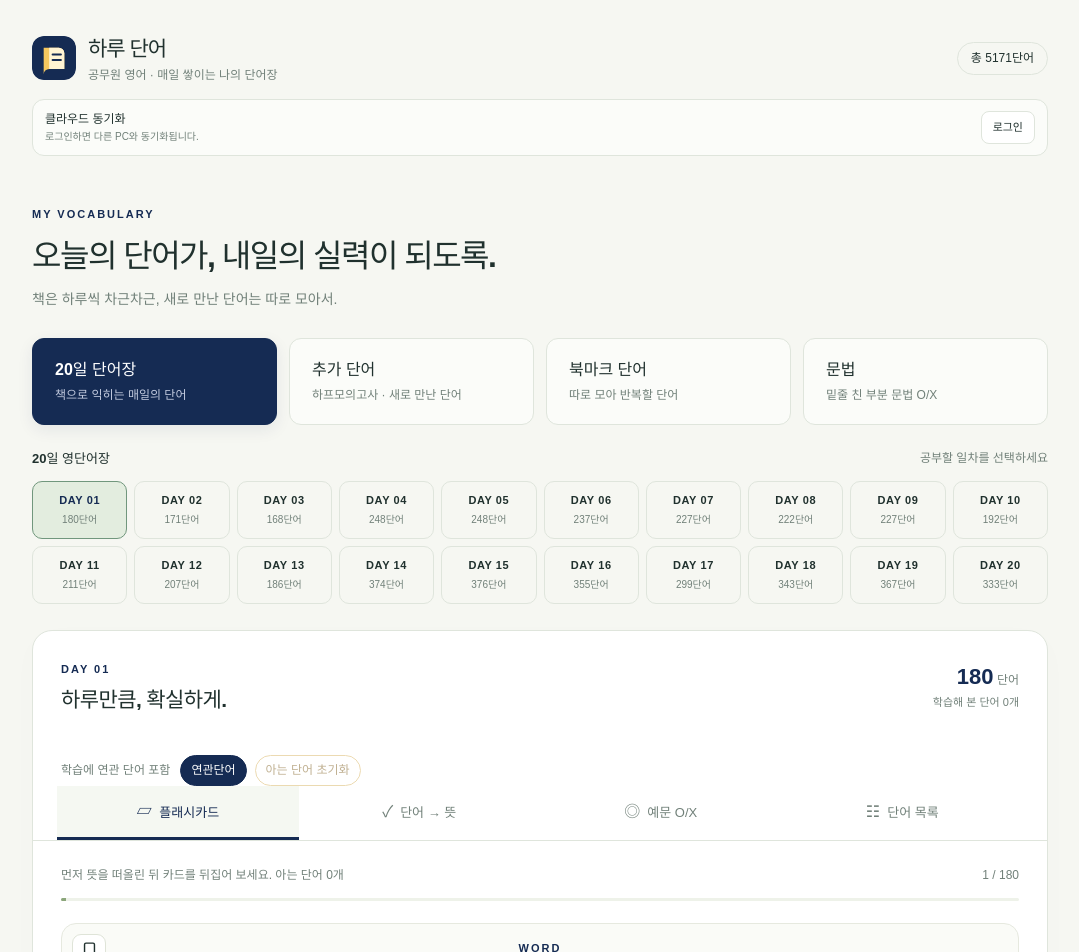
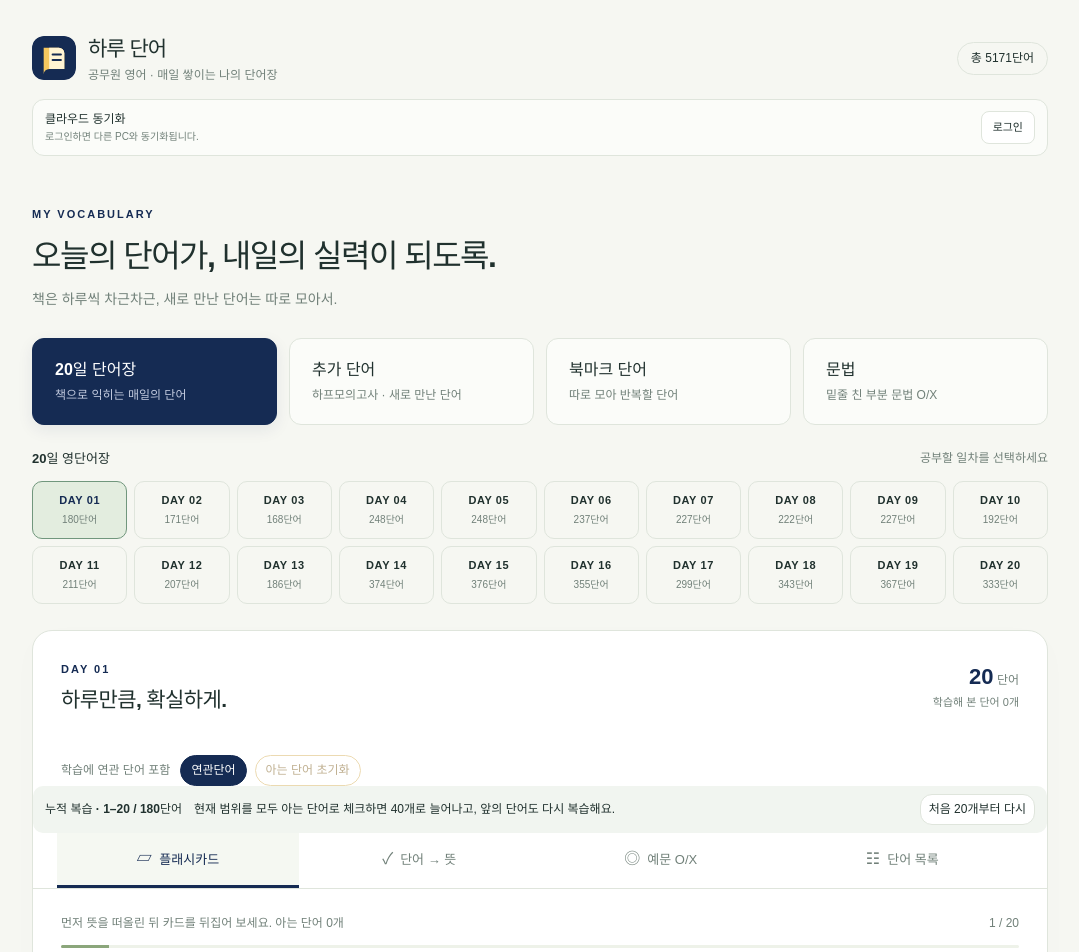
Before and after one commit to leegh519/voca-app, a React (Vite) app: page / in a window 1280 px wide. Shown: the top 952 px of the page, without its empty margins (100-1179 px from the left). Built offline with nearby package versions, Linux system fonts and the light colour scheme.

Commit message:
feat: add cumulative vocabulary review in groups of 20

```diff
--- a/src/App.tsx
+++ b/src/App.tsx
@@ -7,6 +7,10 @@ import { useEffect, useMemo, useState } from "react";
 import type { Dispatch, SetStateAction } from "react";
 import {
   loadKnownWordIds,
+  loadCumulativeStudy,
+  saveCumulativeStudy,
+  cumulativeSourceKey,
+  updateCumulativeRound,
   prepareFlashcards,
   prepareWordStudy,
   loadBookmarkedWordIds,
@@ -89,6 +93,7 @@ export default function App() {
     setUserContent(content);
     setKnownIdsByScope(loadKnownWordIds(contentWords));
     setBookmarkedIds(loadBookmarkedWordIds(contentWords));
+    setCumulativeStudy(loadCumulativeStudy());
     setStudyRevision((value) => value + 1);
   }
   function handleContentAdded(kind: "extra" | "grammar", content: Extra | GrammarData) {
@@ -135,20 +140,36 @@ export default function App() {
         : selectWords(allWords, scope, day),
     [allWords, bookmarkedIds, scope, day],
   );
-  const words = useMemo(
+  const filteredWords = useMemo(
     () =>
       showRelated || scope === "bookmarks"
         ? selectedWords
         : selectedWords.filter((word) => !isRelatedWord(word)),
     [selectedWords, showRelated],
   );
-  const knownIds = knownIdsByScope[scope];
-  const setKnownIds: Dispatch<SetStateAction<string[]>> = (update) =>
-    setKnownIdsByScope((previous) => ({
-      ...previous,
-      [scope]:
-        typeof update === "function" ? update(previous[scope]) : update,
-    }));
+  const [cumulativeStudy, setCumulativeStudy] = useState(loadCumulativeStudy);
+  useEffect(() => saveCumulativeStudy(cumulativeStudy), [cumulativeStudy]);
+  const cumulativeKey = cumulativeSourceKey(day, filteredWords);
+  const round = cumulativeStudy[cumulativeKey] ?? { limit: 20, knownIds: [] };
+  const words = useMemo(
+    () => scope === "textbook" ? filteredWords.slice(0, round.limit) : filteredWords,
+    [scope, filteredWords, round.limit],
+  );
+  const knownIds = scope === "textbook" ? round.knownIds : knownIdsByScope[scope];
+  const setKnownIds: Dispatch<SetStateAction<string[]>> = (update) => {
+    if (scope === "textbook") {
+      setCumulativeStudy((previous) => {
+        const current = previous[cumulativeKey] ?? { limit: 20, knownIds: [] };
+        const ids = typeof update === "function" ? update(current.knownIds) : update;
+        return { ...previous, [cumulativeKey]: updateCumulativeRound(filteredWords, current, ids) };
+      });
+    } else {
+      setKnownIdsByScope((previous) => ({
+        ...previous,
+        [scope]: typeof update === "function" ? update(previous[scope]) : update,
+      }));
+    }
+  };
   const label = isGrammar
     ? "문법 O/X"
     : scope === "textbook"
@@ -366,6 +387,18 @@ export default function App() {
                 아는 단어 초기화
               </button>
             </div>
+            {scope === "textbook" && filteredWords.length > 0 && (
+              <div className="cumulative-progress" role="status">
+                <strong>누적 복습 · 1–{words.length} / {filteredWords.length}단어</strong>
+                <span>{words.length < filteredWords.length
+                  ? `현재 범위를 모두 아는 단어로 체크하면 ${Math.min(round.limit + 20, filteredWords.length)}개로 늘어나고, 앞의 단어도 다시 복습해요.`
+                  : "마지막 단계예요. 앞에서 익힌 단어까지 모두 복습해요."}</span>
+                <button type="button" onClick={() => {
+                  setCumulativeStudy((previous) => ({ ...previous, [cumulativeKey]: { limit: 20, knownIds: [] } }));
+                  setStudyRevision((value) => value + 1);
+                }}>처음 20개부터 다시</button>
+              </div>
+            )}
             <div className="mode-nav" role="tablist" aria-label="학습 방식">
               {modes.map((item) => (
                 <button
--- a/src/studySession.ts
+++ b/src/studySession.ts
@@ -355,3 +355,33 @@ export function saveGrammarSession(
     score: session.score,
   });
 }
+
+export type CumulativeRound = { limit: number; knownIds: string[] };
+export type CumulativeStudy = Record<string, CumulativeRound>;
+const CUMULATIVE_KEY = "voca-app.cumulative-study.v1";
+export function cumulativeSourceKey(day: number, words: StudyWord[]) {
+  return `${day}:${versionOf(words)}`;
+}
+export function loadCumulativeStudy(): CumulativeStudy {
+  const saved = read(CUMULATIVE_KEY);
+  if (!object(saved)) return {};
+  return Object.fromEntries(Object.entries(saved).filter(([, value]) =>
+    object(value) && Number.isInteger(value.limit) && Number(value.limit) >= 20 &&
+    Number(value.limit) % 20 === 0 && Array.isArray(value.knownIds) &&
+    value.knownIds.every((id) => typeof id === "string") &&
+    new Set(value.knownIds).size === value.knownIds.length,
+  )) as CumulativeStudy;
+}
+export function saveCumulativeStudy(value: CumulativeStudy) {
+  write(CUMULATIVE_KEY, value);
+}
+export function updateCumulativeRound(
+  words: StudyWord[], round: CumulativeRound, knownIds: string[],
+): CumulativeRound {
+  const active = words.slice(0, round.limit);
+  const known = new Set(knownIds);
+  if (active.length > 0 && round.limit < words.length && active.every((word) => known.has(word.id))) {
+    return { limit: round.limit + 20, knownIds: [] };
+  }
+  return { limit: round.limit, knownIds: [...new Set(knownIds)].filter((id) => active.some((word) => word.id === id)) };
+}
--- a/src/styles.css
+++ b/src/styles.css
@@ -1269,3 +1269,16 @@ select {
   }
   .registration-form input, .registration-form textarea, .registration-form select { font-size: 16px; }
 }
+
+.cumulative-progress {
+  display: flex;
+  align-items: center;
+  flex-wrap: wrap;
+  gap: 6px 12px;
+  padding: 8px 12px;
+  background: #f1f5f0;
+  border-radius: 10px;
+  font-size: 12px;
+}
+.cumulative-progress span { flex: 1 1 220px; }
+.cumulative-progress button { padding: 5px 8px; font-size: 12px; }
```
Also changed, not shown: 2 other files (tests, documents, lock files or other folders).
